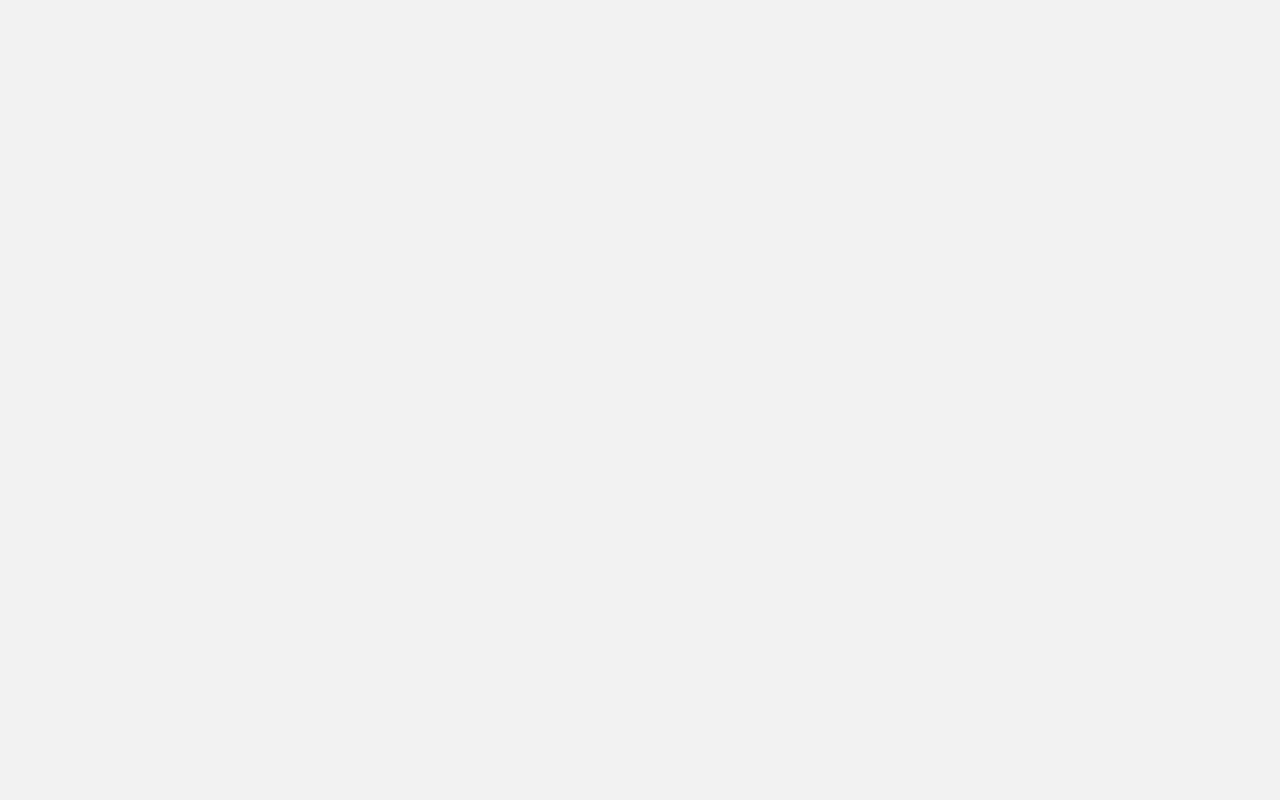
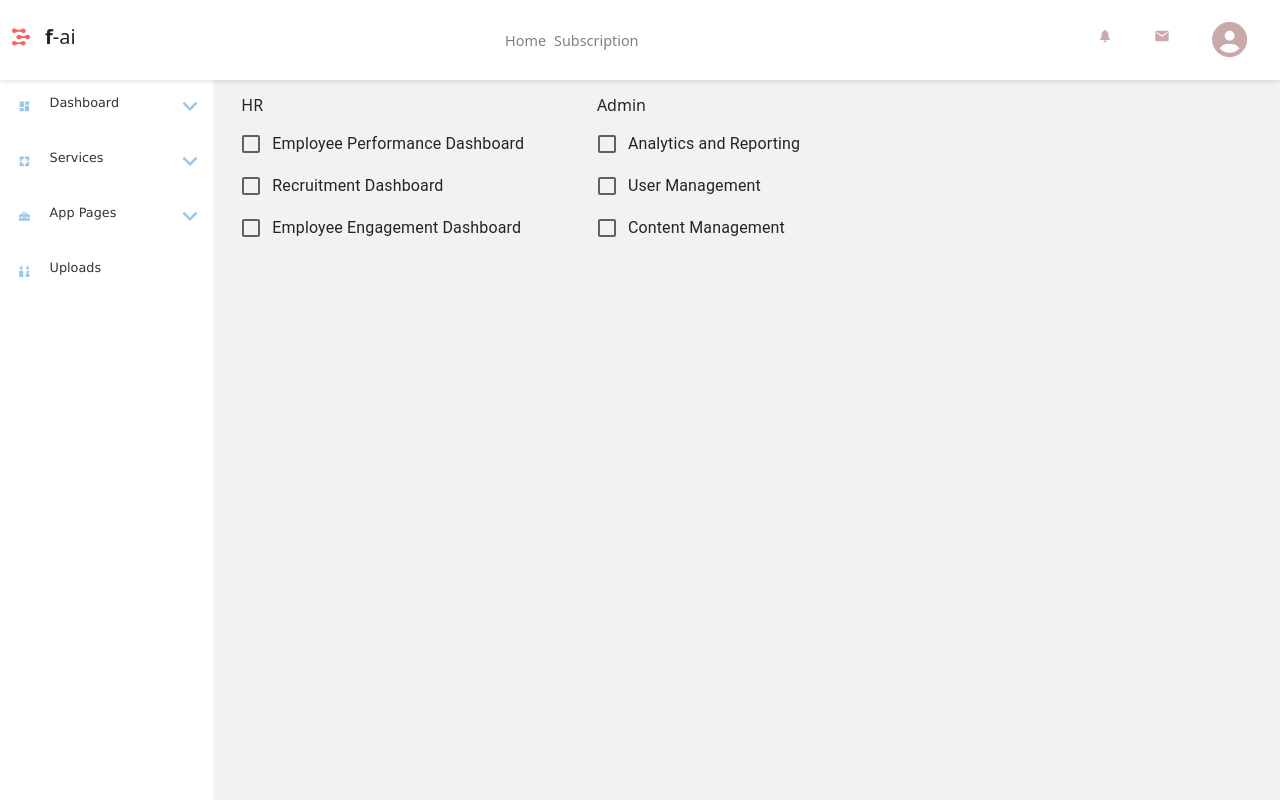
Before and after one commit to upandey0/test, a React (Create React App) app: page /subscription in a window 1280 px wide. Before the commit this address had no page. Built offline with nearby package versions, Linux system fonts and the light colour scheme.

Commit message:
changes the dashboard styling

```diff
--- a/package.json
+++ b/package.json
@@ -5,6 +5,7 @@
   "dependencies": {
     "@emotion/react": "^11.11.4",
     "@emotion/styled": "^11.11.5",
+    "@mui/icons-material": "^5.15.15",
     "@mui/material": "^5.15.15",
     "@testing-library/jest-dom": "^5.17.0",
     "@testing-library/react": "^13.4.0",
--- a/src/App.js
+++ b/src/App.js
@@ -11,6 +11,7 @@ import Sales from "./pages/Sales";
 import Dashboard from "./pages/Dashboard";
 import ReportsType from "./pages/ReportsType";
 import UploadReports from "./pages/UploadReports";
+import Subscription from "./pages/Subscription";
 
 const App = () => {
   return (
@@ -19,7 +20,7 @@ const App = () => {
         <Routes>
           <Route path="/" element={<Dashboard />} />
           <Route path="/dashboard/:id" element={<ReportsType />} />
-
+          <Route path="/subscription" element={<Subscription />} />
           <Route path="/dashboard/:id/sales/:id" element={<Sales />} />
           <Route path="/upload" element={<UploadReports />} />
         </Routes>
--- a/src/components/Navbar.jsx
+++ b/src/components/Navbar.jsx
@@ -43,8 +43,8 @@ const Navbar = () => {
                   preserveAspectRatio="xMidYMid meet"
                   data-bbox="20.303 25.565 159.393 148.871"
                   viewBox="20.303 25.565 159.393 148.871"
-                  height="25"
-                  width="25"
+                  height="18"
+                  width="18"
                   xmlns="http://www.w3.org/2000/svg"
                   data-type="color"
                   role="img"
@@ -71,7 +71,7 @@ const Navbar = () => {
                     ></path>
                   </g>
                 </svg>
-                <span className="logoDesign mt-5">
+                <span className="logoDesign ">
                   <b>f</b>-ai
                 </span>
               </h5>
@@ -92,7 +92,7 @@ const Navbar = () => {
             <Link to="/">
               <span>Home</span>
             </Link>
-            <Link to="/">
+            <Link to="/subscription">
             <span className="mx-2">Subscription</span>
             </Link>
           </div>
@@ -118,7 +118,7 @@ const Navbar = () => {
               <a class="nav-link">
                 <span className="navMenuIcons">
                   {" "}
-                  <FaCircleUser />
+                  <FaCircleUser className="img-icon"/>
                 </span>
               </a>
             </li>
--- a/src/components/layout/Layout.jsx
+++ b/src/components/layout/Layout.jsx
@@ -1,6 +1,7 @@
 import React from "react";
 import Navbar from "../Navbar";
 import Sidebar from "../Sidebar";
+// import Subscription from "../../pages/Subscription";
 
 const Layout = ({ children }) => {
   return (
--- a/src/dashboardRow.js
+++ b/src/dashboardRow.js
@@ -2,7 +2,7 @@ export const dashboards = [
   {
     id: 1,
     name: "Finance",
-    reports: ["Balance Sheet", "Profit and Loss", "Cash Flow"],
+    reports: ["Balance Sheet", "Profit and Loss", "Cash Flow", "Partners Capital"," Investment Schedule"],
   },
   {
     id: 2,
@@ -29,16 +29,16 @@ export const dashboards = [
     id: 3,
     name: "HR",
     reports: [
-      "Employee Performance Dashboard",
-      "Recruitment Dashboard",
-      "Employee Engagement Dashboard",
-      "Training and Development Dashboard",
-      "Turnover and Retention Dashboard",
-      "Diversity and Inclusion Dashboard",
-      "Compensation and Benefits Dashboard",
-      "Attendance and Leave Management Dashboard",
-      "Health and Wellness Dashboard",
-      "HR Analytics Dashboard",
+      "Employee Performance ",
+      "Recruitment ",
+      "Employee Engagement",
+      "Training and Development ",
+      "Turnover and Retention ",
+      "Diversity and Inclusion ",
+      "Compensation and Benefits ",
+      "Attendance and Leave Management ",
+      "Health and Wellness ",
+      "HR Analytics ",
     ],
   },
   {
@@ -106,7 +106,7 @@ export const appsName = [
 
 export const arrangedApps = [
   {
-    category: "Accounting and Bookkeeping",
+    category: "Accounting",
     apps: [
       { id: 1, name: "Billing" },
       { id: 2, name: "Notifications" },
@@ -115,7 +115,16 @@ export const arrangedApps = [
     ],
   },
   {
-    category: "Payroll Processing",
+    category: "Bookkeeping",
+    apps: [
+      { id: 1, name: "Billing" },
+      { id: 2, name: "Notifications" },
+      { id: 3, name: "Profile" },
+      { id: 4, name: "Security" },
+    ],
+  },
+  {
+    category: "Payroll",
     apps: [
       { id: 5, name: " Login" },
       { id: 6, name: " Login (Social)" },
@@ -127,7 +136,7 @@ export const arrangedApps = [
     ],
   },
   {
-    category: "Tax Planning and Preparation",
+    category: "Tax Planning",
     apps: [{ id: 12, name: "Invoice" }],
   },
   {
@@ -140,9 +149,63 @@ export const arrangedApps = [
     ],
   },
   {
-    category: "Audit ,Due diligence and Compliances",
+    category: "Audit",
     apps: [{ id: 17, name: "Pricing" }],
   },
+  {
+    category: "Due diligence",
+    apps: [{ id: 17, name: "Pricing" }],
+  },
+  {
+    category: " Compliances",
+    apps: [{ id: 17, name: "Pricing" }],
+  },
+  // {
+  //   category: "Wizard",
+  //   apps: [{ id: 18, name: "Wizard" }],
+  // },
+];
+
+export const appsPages = [
+  {
+    category: "Account",
+    apps: [
+      { id: 1, name: "Billing" },
+      { id: 2, name: "Notifications" },
+      { id: 3, name: "Profile" },
+      { id: 4, name: "Security" },
+    ],
+  },
+  {
+    category: "Authentication",
+    apps: [
+      { id: 1, name: "Basic" },
+      { id: 2, name: "Social" },
+
+    ],
+  },
+  {
+    category: "Error",
+    apps: [
+      { id: 5, name: " 400 Error" },
+      { id: 6, name: " 401 Error" },
+      { id: 7, name: " 403" },
+      { id: 8, name: " 404 Error 1" },
+      { id: 9, name: " 404 Error 2" },
+      { id: 10, name: " 500 Error" },
+      { id: 11, name: " 503 Error " },
+      { id: 11, name: " 504 Error " },
+    ],
+  },
+  {
+    category: "Pricing",
+
+  },
+  {
+    category: "Invoice",
+
+  },
+
   // {
   //   category: "Wizard",
   //   apps: [{ id: 18, name: "Wizard" }],
--- a/src/pages/ListReports.jsx
+++ b/src/pages/ListReports.jsx
@@ -13,7 +13,7 @@ function MyList() {
           <h4 className="text-center">List of Documents:</h4>
           <ol className="list-center">
             <li>
-              <ListItem button disableGutters className="list-report">
+              <ListItem  disableGutters className="list-report">
                 <ListItemText>
                   <Typography variant="body1" className="list-report-text">
                     <h6 className="list-report-text">Hr P&L report</h6>
@@ -25,7 +25,7 @@ function MyList() {
               <ListItem
                 component="a"
                 href="#"
-                button
+
                 disableGutters
                 className="list-report"
               >
@@ -40,7 +40,7 @@ function MyList() {
               <ListItem
                 component="a"
                 href="#"
-                button
+
                 disableGutters
                 className="list-report"
               >
--- /dev/null
+++ b/src/pages/Subscription.jsx
@@ -0,0 +1,108 @@
+import React, { useState } from "react";
+import Layout from "../components/layout/Layout";
+import { Checkbox, FormControlLabel, FormGroup } from "@mui/material";
+
+const Subscription = () => {
+  const [checked, setChecked] = useState(false);
+
+  const handleChange = (event) => {
+    setChecked(event.target.checked);
+  };
+  return (
+    <>
+      <Layout>
+        <div className="container">
+          <div className="row">
+            <div className="col-4">
+              <FormGroup className="m-3">
+                <h6>HR</h6>
+                <FormControlLabel
+                  className=""
+                  control={
+                    <Checkbox
+                      checked={checked}
+                      onChange={handleChange}
+                      name="checkedBox"
+                      color="primary"
+                    />
+                  }
+                  label="Employee Performance Dashboard"
+                />
+                 <FormControlLabel
+                  className=""
+                  control={
+                    <Checkbox
+                      checked={checked}
+                      onChange={handleChange}
+                      name="checkedBox"
+                      color="primary"
+                    />
+                  }
+                  label="Recruitment Dashboard"
+                />
+                 <FormControlLabel
+                  className=""
+                  control={
+                    <Checkbox
+                      checked={checked}
+                      onChange={handleChange}
+                      name="checkedBox"
+                      color="primary"
+                    />
+                  }
+                  label="Employee Engagement Dashboard"
+                />
+              </FormGroup>
+            </div>
+            <div className="col-4">
+              <FormGroup className="m-3">
+                <h6>Admin</h6>
+                <FormControlLabel
+                  className=""
+                  control={
+                    <Checkbox
+                      checked={checked}
+                      onChange={handleChange}
+                      name="checkedBox"
+                      color="primary"
+                    />
+                  }
+                  label="Analytics and Reporting"
+                />
+                 <FormControlLabel
+                  className=""
+                  control={
+                    <Checkbox
+                      checked={checked}
+                      onChange={handleChange}
+                      name="checkedBox"
+                      color="primary"
+                    />
+                  }
+                  label="User Management"
+                />
+                 <FormControlLabel
+                  className=""
+                  control={
+                    <Checkbox
+                      checked={checked}
+                      onChange={handleChange}
+                      name="checkedBox"
+                      color="primary"
+                    />
+                  }
+                  label="Content Management"
+                />
+              </FormGroup>
+            </div>
+            <div className="col-4">
+
+            </div>
+          </div>
+        </div>
+      </Layout>
+    </>
+  );
+};
+
+export default Subscription;
--- a/src/styles/dashboard.css
+++ b/src/styles/dashboard.css
@@ -9,41 +9,34 @@
 }
 
 .dashboardheaderTop1 {
-    height: 20%;
+    height: 10%;
     display: flex;
     justify-content: space-between;
     align-items: baseline;
 }
 
 .dashboardheaderTop2 {
-    height: 85%;
+    height: 20% !important;
 }
 
 .dashboardUserName {
-    height: 100%;
+    /* height: 100%; */
     width: 100%;
     display: flex;
     justify-content: center;
     align-items: center;
-    flex-direction: column;
+    /* flex-direction: column; */
 }
 
 .dashboardUserName h3 {
     color: white;
-    font-weight: 400;
+    font-weight: 600;
     font-size: 1rem;
-}
-
-.dashboardUserName p {
-    color: white;
-    font-weight: 400;
-    font-size: 2rem;
-    line-height: 0;
 }
 
 .headingDashboard {
     width: 100%;
-    height: 20vh;
+    height: 12vh;
     background: linear-gradient(to right, rgb(20, 81, 235), rgb(64, 39, 216));
 }
 
@@ -241,7 +234,7 @@
 
 .swiper {
     width: 85%;
-    height: 100%;
+    /* height: 195px !important; */
 }
 
 .swiper-slide {
@@ -271,7 +264,8 @@
 }
 
 .innerCard p {
-    margin: 10px;
+    margin: 0.2rem;
+    font-size: 0.85rem;
 }
 
 .swiper-button-next,
@@ -286,9 +280,29 @@
     color: white !important;
 
 }
+.swiper-pagination {
+    /* position: relative; */
+
+    margin-bottom: -12px;
+  }
+
+  .swiper-pagination-bullet {
+    /* margin-top:1rem !important ; */
+    width: 7px !important;
+    height: 7px !important;
+    background-color: #b69595 !important;
+    opacity: 0.5 !important;
+    transition: all 0.3s ease;
+  }
+
+  .swiper-pagination-bullet-active {
+    background-color: #838ac5 !important;
+    opacity: 1 !important;
+  }
+
 
 .helloCen{
-    margin-left: 28%;
+    margin: auto;
 }
 
 .helloCen a {
@@ -297,13 +311,13 @@
 }
 
 .helloCen a span {
-    font-size: medium;
-    font-weight: 600;
+    font-size: 0.9rem;
+    font-weight:5px;
     color: grey;
 }
 
 .helloCen span {
-    font-size: medium;
-    font-weight: 600;
+    font-size: 0.9rem;
+    font-weight:5px;
     color: grey;
 }
--- a/src/styles/navbar.css
+++ b/src/styles/navbar.css
@@ -19,8 +19,13 @@
 }
 
 .navMenuIcons {
-    font-size: 25px;
-    color: rgb(141, 141, 141);
+  font-size: 1rem;
+  color: rgb(201, 169, 169);
+  margin-inline: 0.8rem;
+}
+.navMenuIcons .img-icon{
+    height:2.2rem;
+    width:2.2rem;
 }
 
 .sidebar {
@@ -29,7 +34,6 @@
   height: 90vh;
   overflow-y: auto !important;
   /* padding: 0 10px; */
-
 }
 
 .sidebar ul {
@@ -45,11 +49,11 @@
   display: flex;
   align-items: center;
   justify-content: flex-start;
-
 }
-.menuItemChild .dash-icon{
-    font-size: 1rem !important;
-    margin:0.7rem;
+.menuItemChild .dash-icon {
+  font-size: 0.8rem !important;
+  margin: 0.6rem;
+  font-family:Verdana, Geneva, Tahoma, sans-serif ;
 }
 
 .sidebar .menuItemNested {
@@ -60,21 +64,16 @@
 
 .SubmenuItemNested {
   display: flex;
-    align-items: baseline;
-    justify-content: baseline;
+  align-items: center;
+  justify-content: space-between;
+
 }
-
-
 
 .menuItemChild {
   display: flex;
   align-items: center;
   justify-content: flex-start;
 }
-
-
-
-
 
 .sidebar li span {
   font-size: 30px;
@@ -93,9 +92,7 @@
 }
 
 .dark-theme a {
-
   color: #fff !important;
-
 }
 
 .sidebar a:hover {
@@ -121,8 +118,9 @@
 }
 
 .logoDesign {
-    font-size: 30px;
-    margin: 0 5px;
+  font-size: 20px;
+  margin: 0px 0px -13px 15px;
+  vertical-align: middle;
 }
 
 .leftSide a {
```
Also changed, not shown: src/components/Sidebar.jsx (+6 -6 lines), src/pages/Dashboard.jsx (+48 -24 lines), 1 other file (tests, documents, lock files or other folders). Lines whose indentation alone changed are shown as unchanged.
